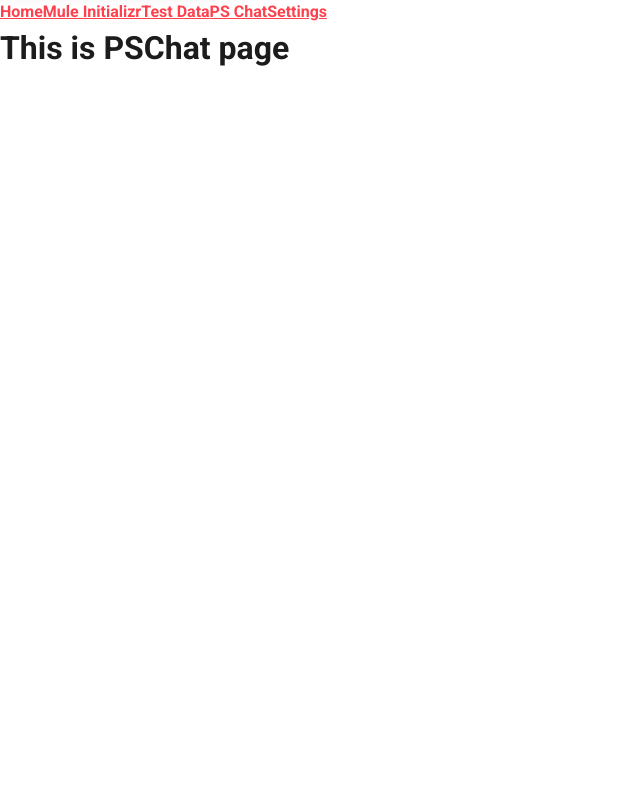
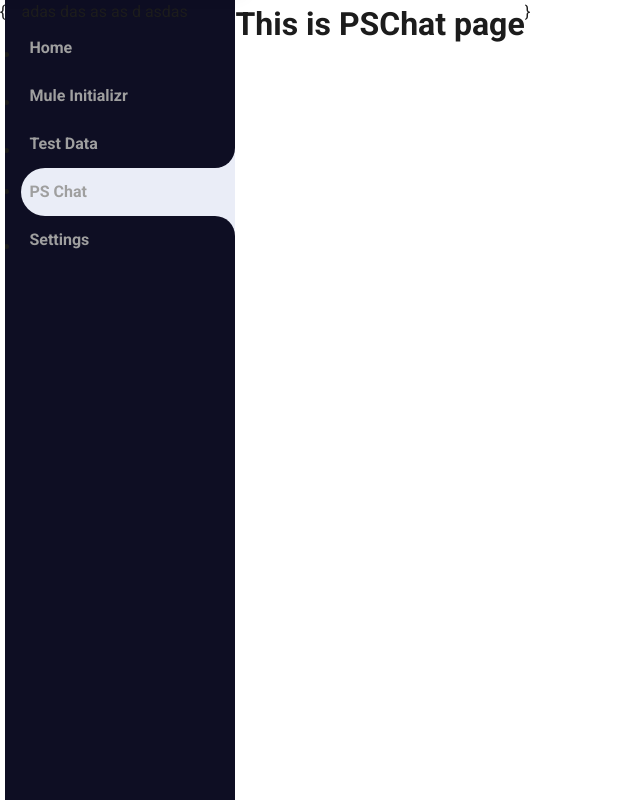
Before and after one commit to grvmithas/svelte-web-app, a SvelteKit app: page /pschat in a window 1280 px wide. Shown: the whole page, without its empty margins (0-640 px from the left). Built offline with nearby package versions, Linux system fonts and the light colour scheme.

Commit message:
add new navigation

```diff
--- a/src/app.html
+++ b/src/app.html
@@ -9,6 +9,9 @@
 	<link rel="preconnect" href="https://fonts.gstatic.com" crossorigin>
 	<link href="https://fonts.googleapis.com/css2?family=Roboto:wght@300;400;500;700&display=swap" rel="stylesheet">
 	<style>
+		*, ::after, ::before {
+    box-sizing: border-box;
+}
 		body {
 			margin: 0;
 			font: 400 1rem/1.5 'Roboto', sans-serif;
@@ -22,12 +25,21 @@
 		h1{
 			margin-top: 0;
 		}
+		.body-wrapper{
+			display: flex;
+			overflow: hidden;
+			flex-flow: row wrap;
+		}
+		ul,ol{
+			padding: 0;
+			margin: 0;
+		}
 	</style>
 	%sveltekit.head%
 </head>
 
-<body data-sveltekit-preload-data="hover">
-	<div style="display: contents">%sveltekit.body%</div>
+<body data-sveltekit-preload-data="hover" class="body-wrapper">
+	{%sveltekit.body%}
 </body>
 
 </html>
--- a/src/components/nav/nav.svelte
+++ b/src/components/nav/nav.svelte
@@ -1,19 +1,96 @@
 <script>
     import { page, navigating } from "$app/stores";
+    import { onMount } from "svelte";
 
     let items = [
         { title: "Home", link: "/" },
-        { title: "Mule Initializr", link: "/mule-initializr" },
-        { title: "Test Data", link: "/test-data" },
-        { title: "PS Chat", link: "/ps-chat" },
+        { title: "Mule Initializr", link: "/muleinitializr" },
+        { title: "Test Data", link: "/testdata" },
+        { title: "PS Chat", link: "/pschat" },
         { title: "Settings", link: "/settings" },
     ];
+
+    let currentPath = "";
+
+
 </script>
 
-<nav>
-    {#each items as item}
-        <a href={item?.link} aria-current={$page.url.pathname === item?.link}
-            >{item?.title}</a
-        >
-    {/each}
+<nav class="nav">
+    <div class="nav__logo">
+
+        adas das as as d asdas <br />
+    </div>
+    <ul>
+        {#each items as item}
+            <li>
+                <a
+                    href={item?.link}
+                    aria-current={$page.url.pathname === item?.link}
+                    class={`nav__link ${
+                        $page.url.pathname === item?.link ? "nav__link--active" : ""
+                    }`}
+                >
+                    <span tabindex="-1" aria-hidden="true" class="nav__style" />
+                    <span class="nav__label">{item?.title}</span>
+                </a>
+            </li>
+        {/each}
+    </ul>
 </nav>
+
+<style>
+    .nav {
+        width: 230px;
+        overflow: auto;
+        height: 100vh;
+        background: #0e0e23;
+        padding-left: 1rem;
+    }
+
+    .nav__link {
+        display: flex;
+        padding: 0.75rem 0.5rem;
+        text-decoration: none;
+        color: #9f9f9f;
+        position: relative;
+    }
+
+    .nav__link--active {
+        background: #eaedf7;
+        border-radius: 30px 0 0 30px;
+        &::after,
+        &::before {
+            content: "";
+            position: absolute;
+            border-top-color: transparent;
+            border-left-color: transparent;
+            height: 30px;
+            z-index: 9;
+            right: 0px;
+            bottom: 0;
+            border-right: 20px solid #0e0e23;
+        }
+        &::after {
+            top: 48px;
+            z-index: 0;
+            right: 0px;
+            bottom: 0;
+
+            border-bottom: transparent;
+            border-radius: 0px 48px 0px 0px;
+        }
+        &::before {
+            border-radius: 0px 0px 48px 0px;
+            top: -30px;
+        }
+    }
+
+    .nav__link--active .nav__style {
+        position: absolute;
+        top: -30px;
+        width: 20px;
+        height: 106px;
+        right: 0px;
+        background: #eaedf7;
+    }
+</style>
```
